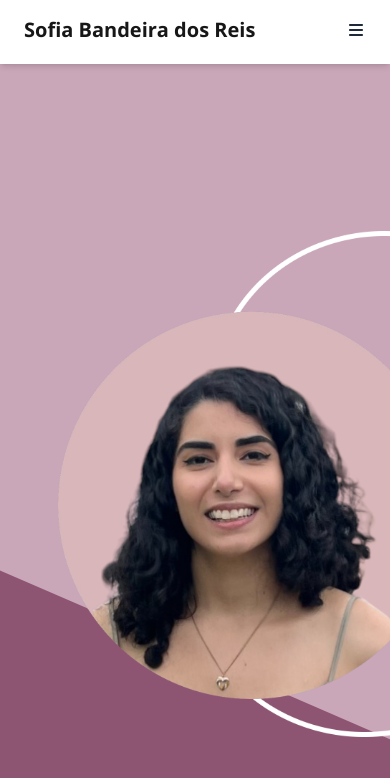
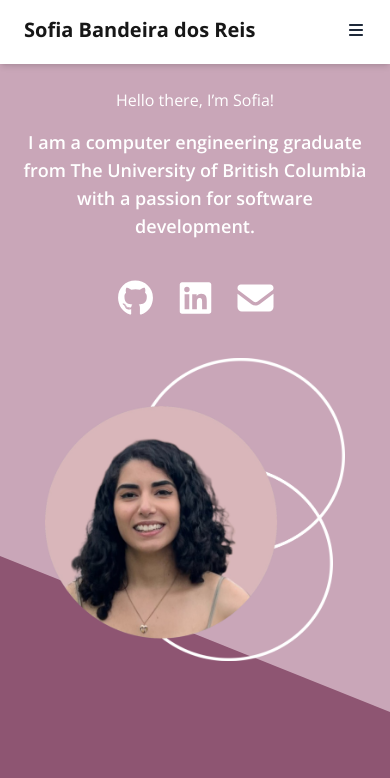
Before and after one commit to sofiareis/sofia-portfolio-2025, a Next.js app: page / in a window 390 px wide. Shown: the top 778 px of the page. Built offline with nearby package versions, Linux system fonts and the light colour scheme.

Commit message:
layout: Add responsive layouts

```diff
--- a/src/app/components/AboutMe.tsx
+++ b/src/app/components/AboutMe.tsx
@@ -3,8 +3,8 @@ import Timeline from "./Timeline";
 const About = () => {
   return (
     <section className="flex flex-col items-center justify-center ">
-      <h2 className="project-main-title">ABOUT ME</h2>
-      <p className="my-10 text-lg lg:text-xl">
+      <h2>ABOUT ME</h2>
+      <p className="my-5 md:my-10 text-md lg:text-xl text-center md:text-start">
         Throughout my engineering academic journey, I developed a strong
         foundation in full-stack development, expanding my experience in
         frontend and backend.
--- a/src/app/components/Intro.tsx
+++ b/src/app/components/Intro.tsx
@@ -27,10 +27,10 @@ const itemVariants = {
 
 const Intro = () => {
   return (
-    <section className="flex">
-      <div className="flex flex-col mr-5">
+    <section className="flex flex-col md:flex-row items-center">
+      <div className="flex flex-col sm:mr-5">
         <motion.h1
-          className="text-5xl lg:text-7xl font-bold mb-4"
+          className="pb-4"
           initial={{ opacity: 0, y: 30 }}
           animate={{ opacity: 1, y: 0 }}
           transition={{ duration: 1 }}
@@ -38,7 +38,7 @@ const Intro = () => {
           Hello there, I’m Sofia!
         </motion.h1>
         <motion.p
-          className="text-lg lg:text-2xl max-w-xl text-left font-semibold"
+          className="text-lg md:text-xl lg:text-2xl max-w-xl md:text-left font-semibold"
           initial={{ opacity: 0, y: 30 }}
           animate={{ opacity: 1, y: 0 }}
           transition={{ duration: 1.2, delay: 0.3 }}
@@ -48,7 +48,7 @@ const Intro = () => {
         </motion.p>
 
         <motion.div
-          className="flex mt-10 gap-[15px]"
+          className="flex pt-10 gap-[15px] justify-center md:justify-start"
           variants={containerVariants}
           initial="hidden"
           whileInView="visible"
@@ -74,7 +74,7 @@ const Intro = () => {
         </motion.div>
       </div>
       <motion.div
-        className="self-auto ml-10"
+        className="self-auto md:ml-10 pt-10 md:mb-0"
         initial={{ opacity: 0, scale: 0.8 }}
         animate={{ opacity: 1, scale: 1 }}
         transition={{ duration: 1.2, delay: 0.6 }}
@@ -82,7 +82,7 @@ const Intro = () => {
         <img
           src="/images/sofia/sofia.png"
           alt="Sofia"
-          className="max-w-[500px]"
+          className="lg:max-w-[500px] md:max-w-[400px] max-w-[300px]"
         />
       </motion.div>
     </section>
--- a/src/app/components/Timeline.tsx
+++ b/src/app/components/Timeline.tsx
@@ -23,25 +23,25 @@ const itemVariants = {
 const Timeline = () => {
   return (
     <motion.ul
-      className="relative list-none pl-10 mb-16"
+      className="relative list-none md:pl-10 pl-6 mb-16"
       variants={containerVariants}
       initial="hidden"
       whileInView="visible"
-      viewport={{ once: false, amount: 0.4 }}
+      viewport={{ once: false, amount: 0 }}
     >
-      <div className="absolute left-7 top-0 h-full w-px bg-black z-0" />
+      <div className="absolute md:left-7 left-3 top-0 h-full w-px bg-black z-0" />
 
       {timeline.map((item, index) => (
         <motion.li
           key={index}
-          className="relative mb-10 pl-5"
+          className="relative md:mb-10 mb-6 pl-2 md:pl-5"
           variants={itemVariants}
         >
           {/* Circle Dot */}
           <span className="absolute left-[-11px] top-0 w-[25px] h-[25px] -translate-x-1/2 rounded-full bg-[#ac626f] border-2 border-black z-10"></span>
 
-          <h3 className="text-lg font-semibold mb-1">{item.company}</h3>
-          <p className="text-lg text-gray-700">{item.description}</p>
+          <h3 className="mb-1">{item.company}</h3>
+          <p className="text-sm md:text-lg text-gray-700">{item.description}</p>
         </motion.li>
       ))}
     </motion.ul>
--- a/src/app/page.tsx
+++ b/src/app/page.tsx
@@ -4,19 +4,19 @@ import Intro from "./components/Intro";
 export default function Home() {
   return (
     <>
-      <main className="w-full min-h-screen bg-white overflow-x-hidden">
-        <section className="h-screen relative overflow-hidden">
+      <main className="w-full min-h-screen bg-[#C9A6B8] overflow-x-hidden py-6 md:py-0 ">
+        <section className="h-[calc(100vh-64px)] relative overflow-hidden">
           <div className="absolute inset-0">
             <div className="absolute inset-0 bg-[#C9A6B8] clip-top z-0" />
             <div className="absolute inset-0 bg-[#8E5572] clip-bottom z-0" />
           </div>
-          <div className="relative z-10 max-w-[1400px] mx-auto h-full flex flex-col items-center justify-center px-6 text-white text-center">
+          <div className="relative z-10 max-w-[1400px] md:min-h-full mx-auto flex flex-col items-center justify-center px-5 md:px-10 text-white text-center">
             <div className="text-white">
               <Intro />
             </div>
           </div>
         </section>
-        <section className="bg-white py-20 px-6">
+        <section className="bg-white py-10 md:py-20 md:px-10 px-5">
           <div className="max-w-[1400px] mx-auto">
             <About />
           </div>
```
